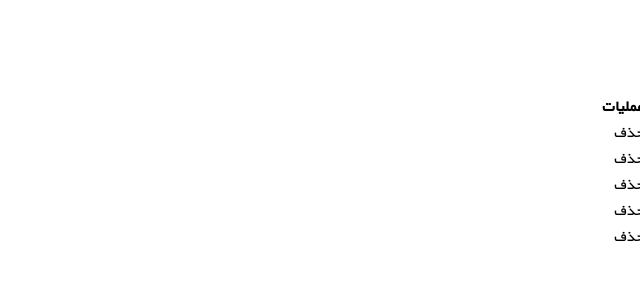
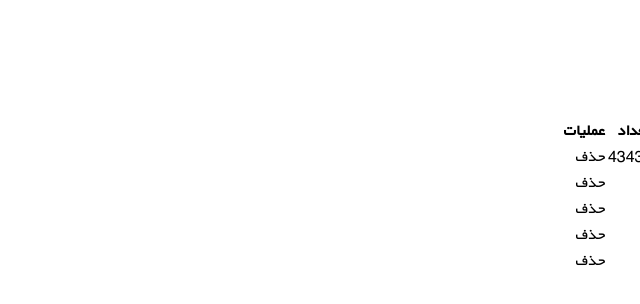
Before and after one commit to mahlakhalili/admin-pannel, a React (Vite) app: page /product/list in a window 1280 px wide. Shown: the part 342-646 px from the top of the page, without its empty margins (640-1280 px from the left). Built offline with nearby package versions, Linux system fonts and the light colour scheme; data requests are answered from the project's data file.

Commit message:
Update ProductList.jsx

```diff
--- a/src/pages/ProductList.jsx
+++ b/src/pages/ProductList.jsx
@@ -1,12 +1,17 @@
 import useGetProductList from '../hooks/apis/product/useGetProductList';
 import useDeleteProduct from '../hooks/apis/product/useDeleteProduct';
+import PropTypes from 'prop-types';
 import Button from '../components/Button';
+import { Link } from 'react-router-dom';
 const ProductList = () => {
 	const { data: products } = useGetProductList();
 
 	return (
 		<div className="page">
-			<h1 className="text-2xl">لیست محصولات</h1>
+			<div className="flex items-center justify-between">
+				<h1 className="text-2xl">لیست محصولات</h1>
+				<Link className="btn blue">افزودن محصول</Link>
+			</div>
 
 			<div className="table-wrapper">
 				<table>
@@ -24,7 +29,13 @@ const ProductList = () => {
 						{products?.map((product, index) => (
 							<TableRow
 								key={product.id}
-								row={index}
+								row={index + 1}
+								// {...product}
+								id={product.id}
+								title={product.title}
+								price={product.price}
+								discount={product.discount}
+								count={product.count}
 							/>
 						))}
 					</tbody>
@@ -56,5 +67,12 @@ const TableRow = ({ row, id, title, price, discount, count }) => {
 		</tr>
 	);
 };
-
+ProductList.propTypes = {
+	row: PropTypes.number,
+	id: PropTypes.string,
+	title: PropTypes.string,
+	price: PropTypes.string,
+	discount: PropTypes.string,
+	count: PropTypes.string,
+};
 export default ProductList;
```
